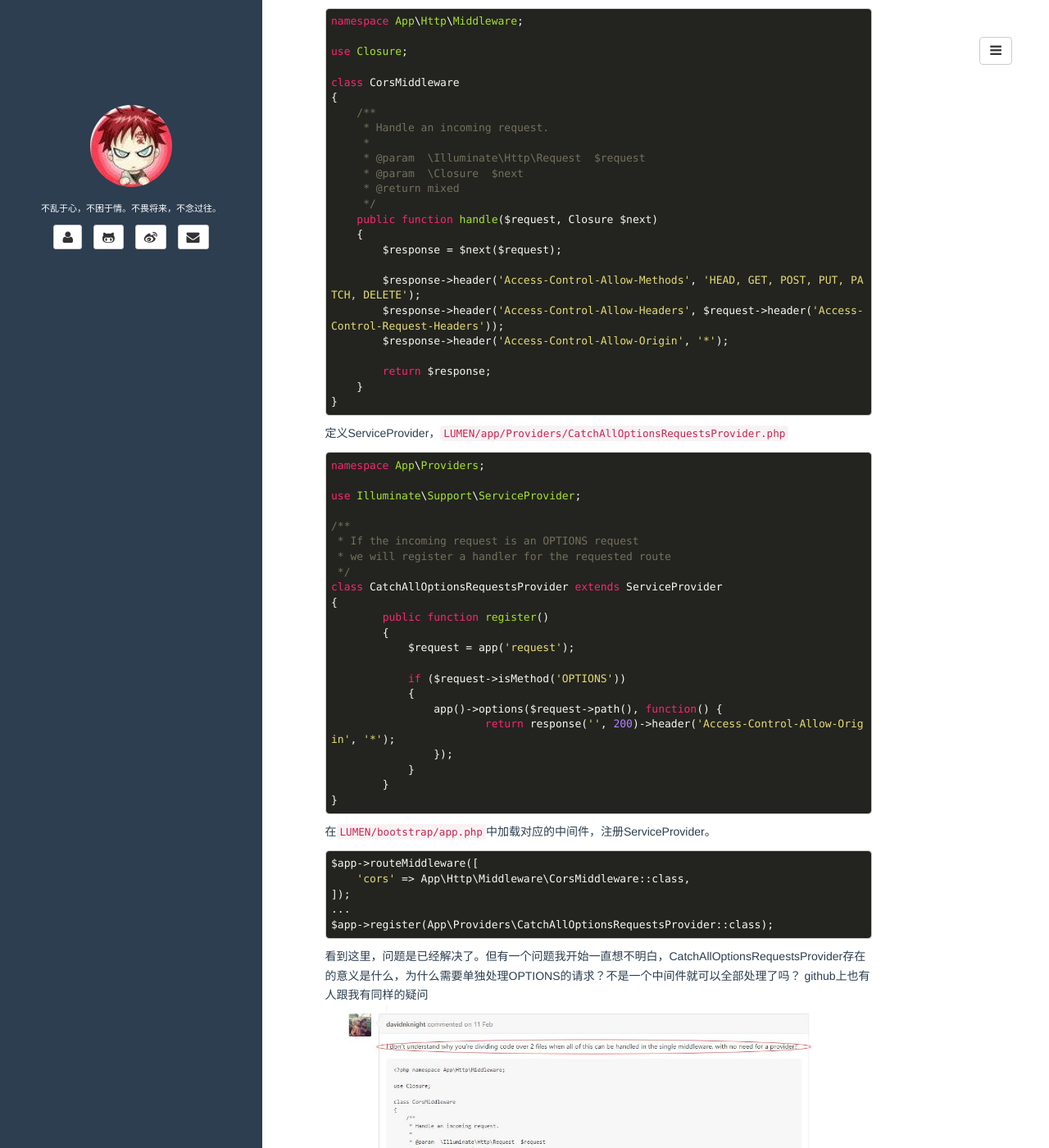
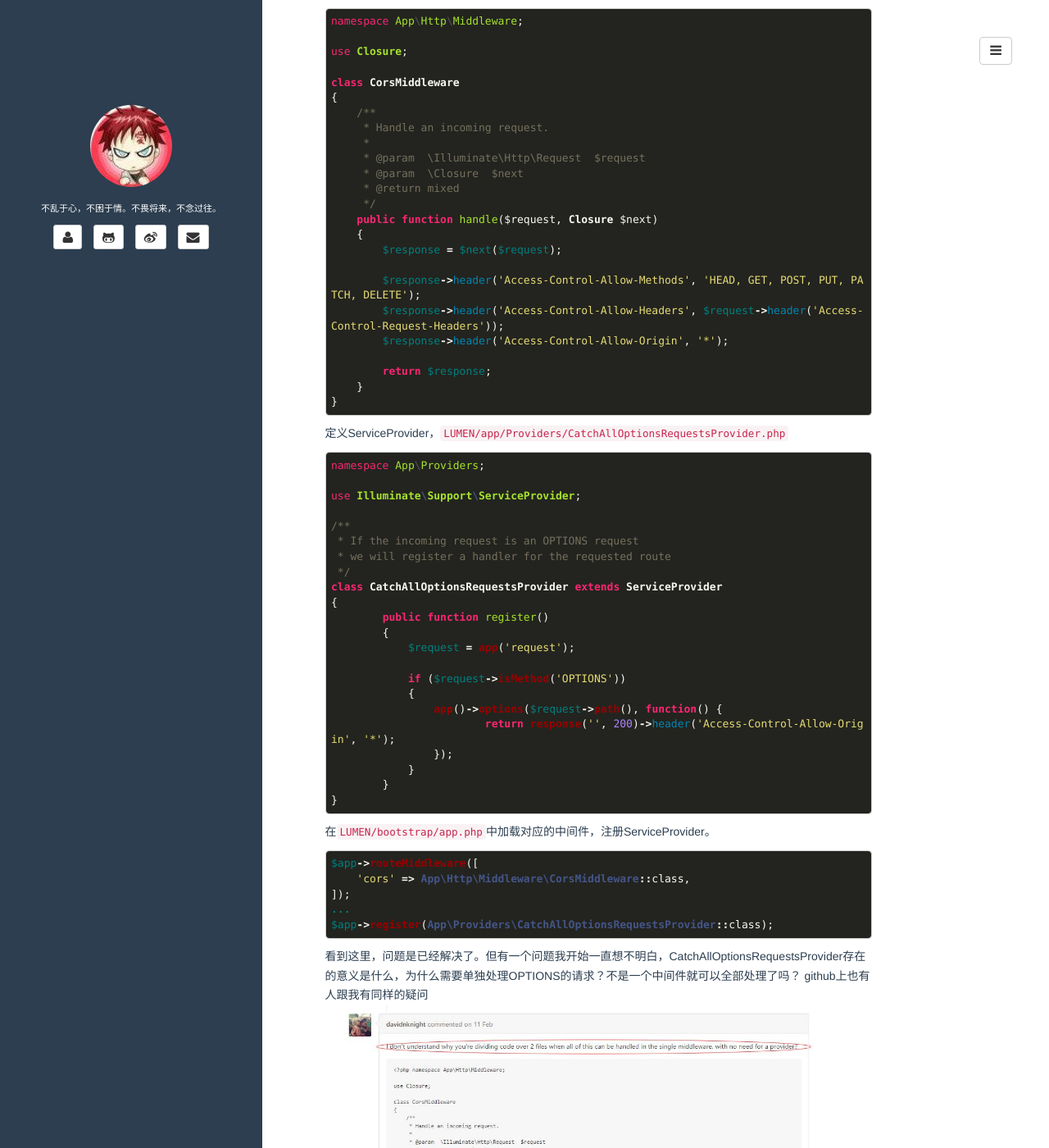
Before and after one commit to kaelli1234/kaelli1234.github.io, a Jekyll site: the page built from _posts/2016-06-30-lumen-cors.md, in a window 1280 px wide and 1400 px high, scrolled down 498 px. Shown: the whole window at 82% size. Built offline with Jekyll 4.4.1, drawn with Linux system fonts in a browser that asks for light colours; comment, search, counter and statistics services are not loaded.

Commit message:
add code style
Signed-off-by: Kael Li <364637125@qq.com>

````diff
--- a/_posts/2016-06-30-lumen-cors.md
+++ b/_posts/2016-06-30-lumen-cors.md
@@ -20,7 +20,7 @@ shortinfo: 使用Lumen框架如何解决跨域问题
 
 新增中间件，```LUMEN/app/Http/Middleware/CorsMiddleware.php```
 
-```
+```php
 namespace App\Http\Middleware;
 
 use Closure;
@@ -49,7 +49,7 @@ class CorsMiddleware
 
 定义ServiceProvider，```LUMEN/app/Providers/CatchAllOptionsRequestsProvider.php```
 
-```
+```php
 namespace App\Providers;
 
 use Illuminate\Support\ServiceProvider;
@@ -76,7 +76,7 @@ class CatchAllOptionsRequestsProvider extends ServiceProvider
 
 在```LUMEN/bootstrap/app.php```中加载对应的中间件，注册ServiceProvider。
 
-```
+```php
 $app->routeMiddleware([
     'cors' => App\Http\Middleware\CorsMiddleware::class,
 ]);
````
